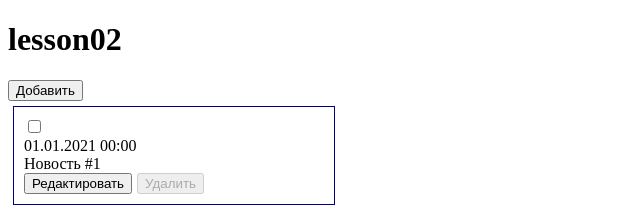
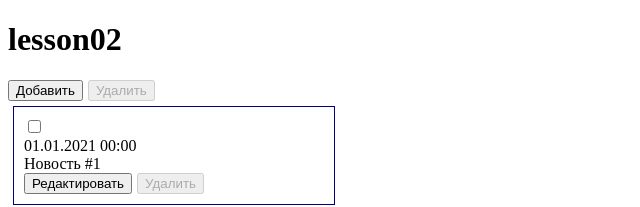
Before and after one commit to ParmaAngularCourse/parma-angular-course, an Angular app in the folder lesson01/: page / in a window 1280 px wide. Shown: the top 207 px of the page, without its empty margins (0-640 px from the left). Built offline with nearby package versions, Linux system fonts and the light colour scheme.

Commit message:
Блок 3 - пункт 1.5

```diff
--- a/lesson01/src/app/news/context-menu/context-menu.component.css
+++ b/lesson01/src/app/news/context-menu/context-menu.component.css
@@ -12,4 +12,5 @@
   padding: 10px;
   background-color: cyan;
   border: 1px solid;
+  cursor: pointer;
 }
--- a/lesson01/src/app/news/news-item/news-item.component.ts
+++ b/lesson01/src/app/news/news-item/news-item.component.ts
@@ -23,6 +23,7 @@ export class NewsItemComponent implements OnInit {
   @Input() newsItem!: NewsItemModel;
   @Output() removeItem: EventEmitter<number> = new EventEmitter<number>();
   @Output() editItem: EventEmitter<NewsItemModel> = new EventEmitter<NewsItemModel>();
+  @Output() itemSelected: EventEmitter<{ id: number, isSelected: boolean}> = new EventEmitter<{ id: number, isSelected: boolean}>();
   constructor(public cd: ChangeDetectorRef) {
   }
 
@@ -31,6 +32,7 @@ export class NewsItemComponent implements OnInit {
 
   checkboxChange($event: Event){
     this.isActive = ($event.target as HTMLInputElement).checked;
+    this.itemSelected.emit({id: this.newsItem.id, isSelected: this.isActive});
   }
 
   remove() {
@@ -43,6 +45,7 @@ export class NewsItemComponent implements OnInit {
 
   setSelected(isSelect: boolean){
     this.isActive = isSelect;
+    this.itemSelected.emit({id: this.newsItem.id, isSelected: this.isActive});
     this.cd.markForCheck();
   }
 }
--- a/lesson01/src/app/news/news.component.css
+++ b/lesson01/src/app/news/news.component.css
@@ -6,3 +6,7 @@ app-news-item-modal input[type=datetime-local]{
   padding-left: 0;
   padding-right: 0;
 }
+
+button {
+  margin-right: 5px;
+}
--- a/lesson01/src/app/news/news.component.html
+++ b/lesson01/src/app/news/news.component.html
@@ -1,10 +1,12 @@
 <button (click)="onAdd()">Добавить</button>
+<button (click)="onDeleteSelected()" [disabled]="!this.isSomeItemSelected">Удалить</button>
 <app-news-item
   *ngFor="let newItem of news"
   [newsItem]="newItem"
   (removeItem)="onRemoveItem($event)"
   (editItem)="onEditItem($event)"
   (contextmenu)="onContextMenu($event)"
+  (itemSelected)="onItemSelected($event)"
 >
 </app-news-item>
 <app-news-item-modal #modalComponent
--- a/lesson01/src/app/news/news.component.ts
+++ b/lesson01/src/app/news/news.component.ts
@@ -7,8 +7,8 @@ import {NewsItemComponent} from "./news-item/news-item.component";
 @Component({
   selector: 'app-news',
   templateUrl: './news.component.html',
-  styleUrls: ['./news.component.css'],
-  changeDetection: ChangeDetectionStrategy.OnPush
+  styleUrls: ['./news.component.css']/*,
+  changeDetection: ChangeDetectionStrategy.OnPush*/
 })
 export class NewsComponent implements OnInit {
 
@@ -34,7 +34,12 @@ export class NewsComponent implements OnInit {
   editedItem!: NewsItemModel;
 
   @ViewChild('contextMenuComponent') menuComponent! : ContextMenuComponent;
-  @ViewChildren(NewsItemComponent) newsItems!: QueryList<NewsItemComponent>;
+  @ViewChildren(NewsItemComponent) newsItemComponents!: QueryList<NewsItemComponent>;
+//  isSomeItemSelected: boolean = false;
+  selectedItemsIds: number[] = [];
+  get isSomeItemSelected(): boolean {
+    return this.selectedItemsIds.length > 0;
+  }
 
   constructor() {
   }
@@ -47,6 +52,7 @@ export class NewsComponent implements OnInit {
     let index = this.news.findIndex(p => p.id == $event);
     if(index > -1) {
       this.news.splice(index, 1);
+      this.selectedItemsIds = this.selectedItemsIds.filter(p => p != $event);
     }
   }
 
@@ -84,6 +90,7 @@ export class NewsComponent implements OnInit {
       let maxId = this.news
         .map((v) => { return v.id;})
         .sort()[this.news.length - 1];
+      maxId = maxId == undefined ? 1 : maxId;
       this.editedItem.id = maxId + 1;
       this.news.push(this.editedItem);
     }
@@ -100,6 +107,40 @@ export class NewsComponent implements OnInit {
   }
 
   onSelectAll() {
-    this.newsItems.forEach(p => p.setSelected(true));
+    this.newsItemComponents.forEach(p => p.setSelected(true));
   }
+
+  onDeleteSelected() {
+    this.selectedItemsIds.forEach(id => {
+        this.onRemoveItem(id);
+      });
+    this.selectedItemsIds = [];
+  }
+
+  onItemSelected($event: {id:number, isSelected: boolean}) {
+    if($event.isSelected)
+    {
+      if(!this.selectedItemsIds.includes($event.id)){
+        this.selectedItemsIds.push($event.id);
+      }
+    } else {
+      this.selectedItemsIds = this.selectedItemsIds.filter(p => p != $event.id);
+    }
+  }
+
+  // onDeleteSelected() {
+  //   let selectedItemsIds = this.newsItemComponents
+  //     .filter(p => p.isActive)
+  //     .map(a => a.newsItem.id);
+  //
+  //   selectedItemsIds.forEach(id => {
+  //     this.onRemoveItem(id);
+  //   });
+  //   this.isSomeItemSelected = false;
+  // }
+
+  // onItemSelected($event: {id:number, isSelected: boolean}) {
+  //   this.isSomeItemSelected = this.newsItemComponents
+  //     .filter(p => p.isActive).length > 0;
+  // }
 }
```
